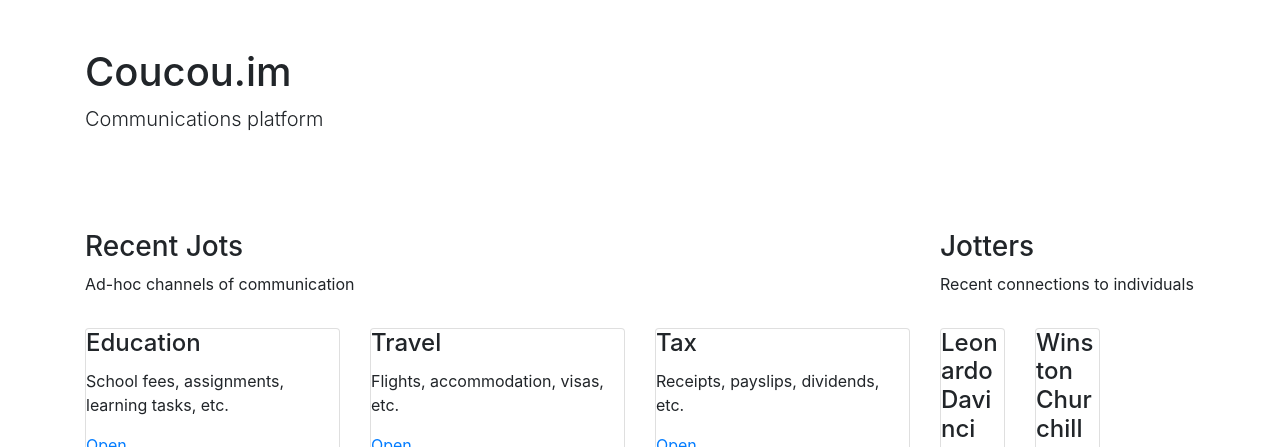
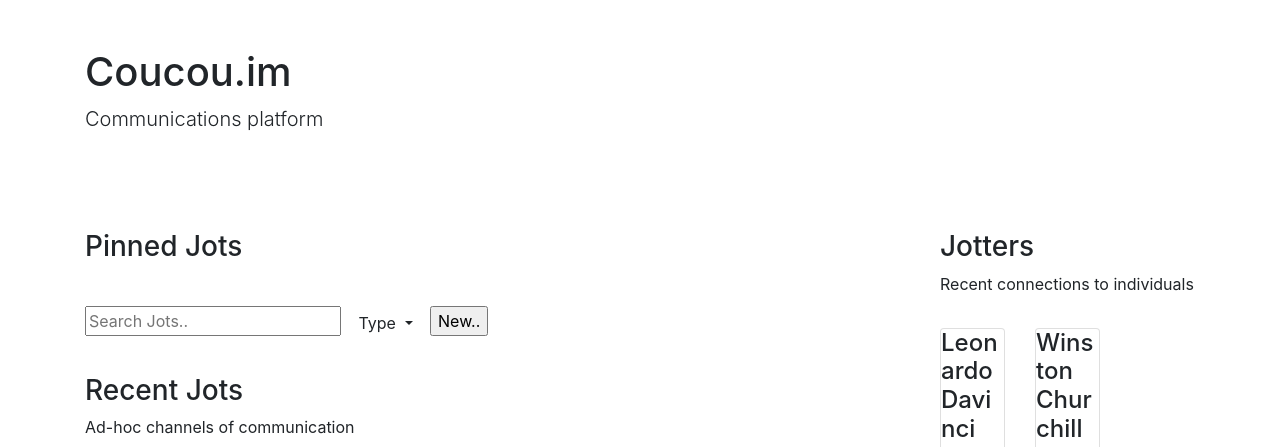
Before and after one commit to coucouland/coucou, a plain HTML site: page index.html in a window 1280 px wide. Shown: the top 447 px of the page. Drawn offline with nearby package versions, Linux system fonts and the light colour scheme; a script that the page names is missing.

Commit message:
Update index.html

```diff
--- a/index.html
+++ b/index.html
@@ -29,6 +29,20 @@
 
 <DIV class="row">
         <DIV class="col-md-9">
+      <h3>Pinned Jots</h3>
+      <div class="row">
+      </div>
+          <br/>
+          <input type="text" placeholder="Search Jots.."/>
+          <button class="btn btn-default dropdown-toggle" type="button" id="dropdownMenu1" data-toggle="dropdown" aria-haspopup="true" aria-expanded="true">
+    Type
+    <span class="caret"></span>
+  </button>
+          <span style="text-align:right;">
+          <input type="button" value="New.."/>
+          </span>
+          <br/>
+
       <h3>Recent Jots</h3>
       <p>Ad-hoc channels of communication</p>
       <div class="row">
```
